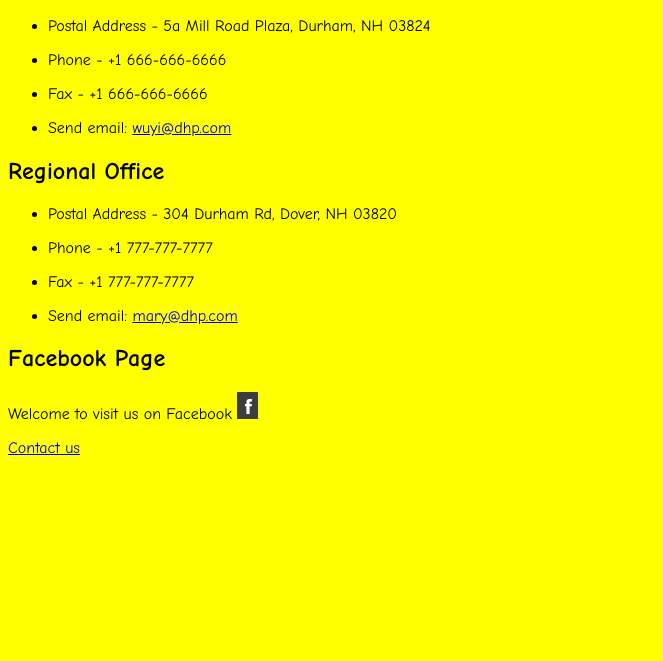
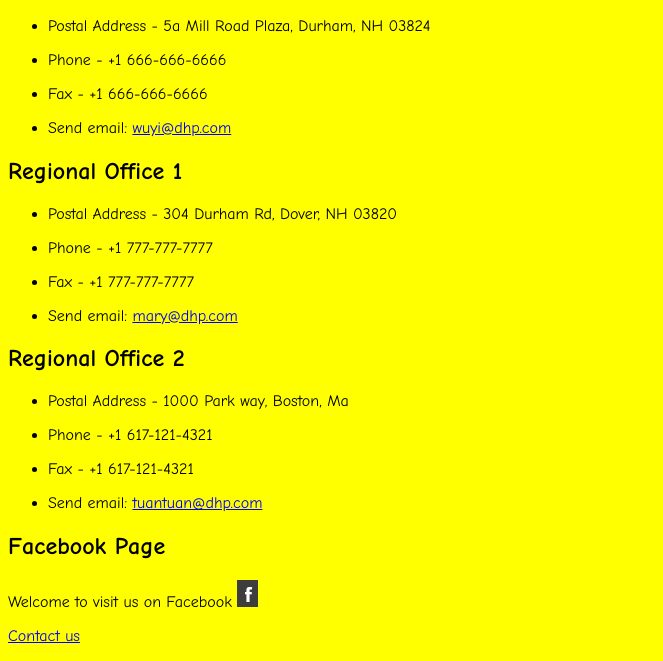
Before and after one commit to yiwu22/admin410, a plain HTML site: page contact_us.html in a window 1280 px wide. Shown: the part 676-1337 px from the top of the page, without its empty margins (0-663 px from the left). Before the commit the page ends 1149 px from the top, so only its background shows below. Drawn offline with Linux system fonts and the light colour scheme.

Commit message:
Update contact_us.html

```diff
--- a/contact_us.html
+++ b/contact_us.html
@@ -46,7 +46,7 @@
                 <p>Send email: <a href="wuyi@dhp.com"> wuyi@dhp.com</a></p>
             </li>
         </ul>
-    <h2>Regional Office</h2>
+    <h2>Regional Office 1</h2>
         <ul>
             <li>
                 <p>Postal Address - 304 Durham Rd, Dover, NH 03820</p>
@@ -61,6 +61,21 @@
                 <p>Send email: <a href="mary@dhp.com"> mary@dhp.com</a></p>
             </li>
         </ul>
+    <h2>Regional Office 2</h2>
+        <ul>
+            <li>
+                <p>Postal Address - 1000 Park way, Boston, Ma</p>
+            </li>
+            <li>
+                <p>Phone - +1 617-121-4321</p>
+            </li>
+            <li>
+                <p>Fax - +1 617-121-4321</p>
+            </li>
+            <li>
+                <p>Send email: <a href="tuantuan@dhp.com"> tuantuan@dhp.com</a></p>
+            </li>
+        </ul>
     <h2>Facebook Page</h2>
     <p>Welcome to visit us on Facebook <a href="https://www.facebook.com"><img src="fb.jpg" alt="facebook"></a></p>
 </body>
```
